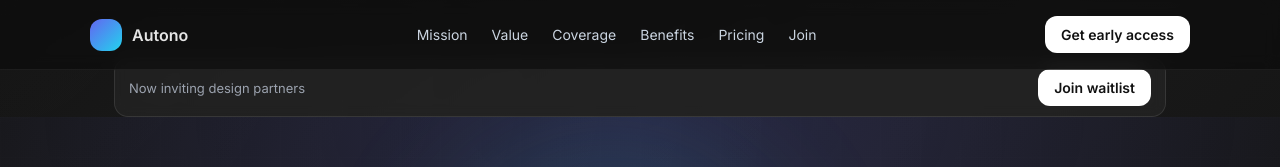
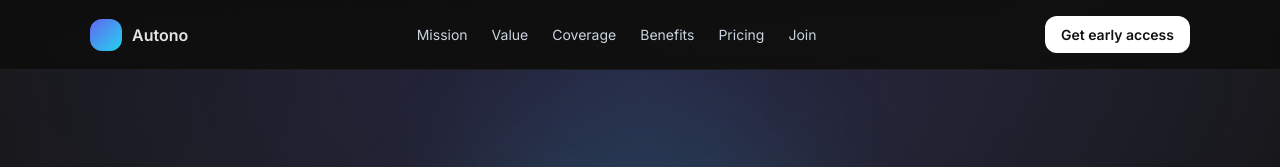
Before and after one commit to GordonAtreides/autono-landing, a plain HTML site: page index.html in a window 1280 px wide. Shown: the top 167 px of the page. Drawn offline with nearby package versions, Linux system fonts and the light colour scheme; no server answers.

Commit message:
Update index.html

```diff
--- a/index.html
+++ b/index.html
@@ -229,14 +229,6 @@ footer{border-top:1px solid var(--border);padding:32px 0;color:#94a3b8;font-size
     <a class="btn" href="#waitlist">Get early access</a>
   </div>
 </nav>
-
-<!-- Sticky CTA -->
-<div class="container sticky-cta">
-  <div class="bar">
-    <span class="muted" style="font-size:13px">Now inviting design partners</span>
-    <a class="btn" href="#waitlist">Join waitlist</a>
-  </div>
-</div>
 
 <!-- HERO -->
 <header class="hero">
```
